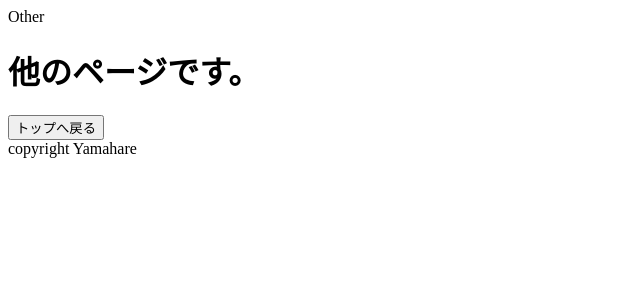
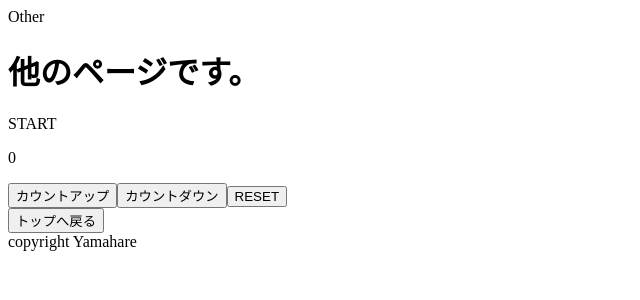
Before and after one commit to yamahare/next_lesson, a Next.js app: page /other in a window 1280 px wide. Shown: the top 300 px of the page, without its empty margins (0-640 px from the left). Built offline with nearby package versions, Linux system fonts and the light colour scheme.

Commit message:
[add]reduxをつかってカウンターを作った

```diff
--- a/components/Counter.js
+++ b/components/Counter.js
@@ -1,16 +1,19 @@
-import React, { useState } from 'react';
+import React from 'react';
+import { useDispatch, useSelector } from 'react-redux';
 
-function Click(){
-    const [counter, setCounter] = useState(0);
+function Counter(){
+    const dispatch = useDispatch();
+    const counter = useSelector(state => state);
 
     return (
         <div>
-            <p>
-               count: {counter}
-            </p>
-            <button onClick={() => setCounter(counter+1)}>カウントアップ</button>
+            <p>{counter.message}</p>
+            <p>{counter.count} </p>
+            <button onClick={() => dispatch({ type: "INCREMENT" })}>カウントアップ</button>
+            <button onClick={() => dispatch({ type: "DECREMENT" })}>カウントダウン</button>
+            <button onClick={() => dispatch({ type: "RESET" })}>RESET</button>
         </div>
     )
 }
 
-export default Click;
+export default Counter;
--- /dev/null
+++ b/lib/redux-store.js
@@ -0,0 +1,42 @@
+import { Component } from 'react';
+import { initStore } from '../store';
+
+const isServer = typeof window === 'undefined'
+const _NRS_ = '__NEXT_REDUX_STORE__'
+
+function getOrCreateStore(initialState){
+    if(isServer){
+        return initStore(initialState)
+    }
+    if(!window[_NRS_]){
+        window[_NRS_] = initStore(initialState)
+    }
+    return window[_NRS_]
+}
+
+export default (App) => {
+    return class AppWithRedux extends Component{
+
+        static async getInitialProps(appContext){
+            const reduxStore = getOrCreateStore()
+            appContext.ctx.reduxStore = reduxStore
+            let appProps = {}
+            if(typeof App.getInitialProps === 'function'){
+                appProps = await App.getInitialProps(appContext)
+            }
+            return {
+                ...appProps,
+                initialReduxState: reduxStore.getState()
+            }
+        }
+
+        constructor(props){
+            super(props)
+            this.reduxStore = getOrCreateStore(props.initialReduxState)
+        }
+
+        render(){
+            return <App {...this.props} reduxStore={this.reduxStore} />
+        }
+    }
+}
--- /dev/null
+++ b/pages/_app.js
@@ -0,0 +1,19 @@
+import App, {Container} from 'next/app';
+import React from 'react';
+import withReduxStore from '../lib/redux-store';
+import { Provider } from 'react-redux';
+
+class _App extends App{
+    render (){
+        const {Component, pageProps, reduxStore} = this.props;
+        return (
+            <Container>
+                <Provider store={reduxStore}>
+                    <Component {...pageProps} />
+                </Provider>
+            </Container>
+        )
+    }
+}
+
+export default withReduxStore(_App)
--- a/pages/other.js
+++ b/pages/other.js
@@ -1,8 +1,10 @@
 import Link from 'next/link';
 import Layout from '../components/Layout'
+import Counter from '../components/Counter'
 
 export default () => <div>
     <Layout header="Other" title="他のページです。">
+        <Counter></Counter>
         <div>
             <Link href="/">
                 <button>トップへ戻る</button>
--- /dev/null
+++ b/store.js
@@ -0,0 +1,33 @@
+import { createStore, applyMiddleware } from 'redux';
+import thunkMiddleware from 'redux-thunk';
+
+const initial = {
+    message: 'START',
+    count: 0
+}
+
+function counterReducer (state = initial, action){
+    switch (action.type){
+        case 'INCREMENT':
+            return {
+                message: 'INCREMENT',
+                count: state.count + 1
+            };
+        case 'DECREMENT':
+            return {
+                message: 'DECREMENT',
+                count: state.count - 1
+            };
+        case 'RESET':
+            return {
+                message: 'RESET',
+                count: initial.count
+            };
+        default:
+            return state;
+    }
+}
+
+export function initStore(state = initial){
+    return createStore(counterReducer, state, applyMiddleware(thunkMiddleware))
+}
```
